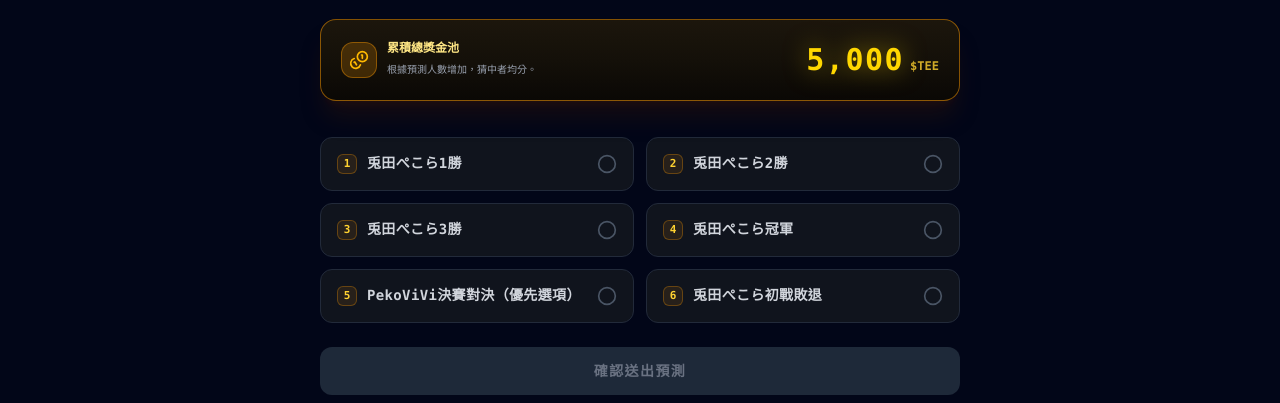
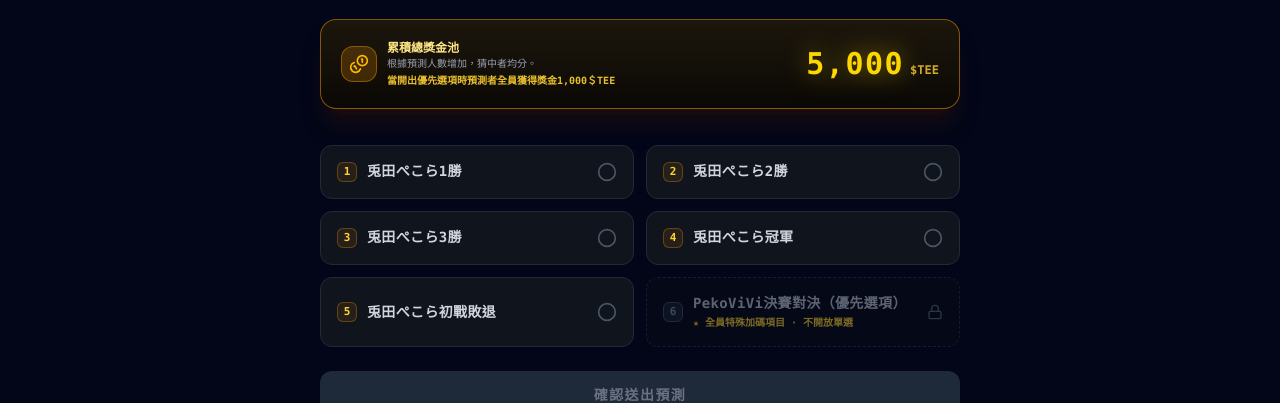
Before and after one commit to Teeteestock-labs/teeteestock-web, a Next.js app: page /events in a window 1280 px wide. Shown: the part 254-657 px from the top of the page. Built offline with nearby package versions, Linux system fonts and the light colour scheme; no server answers; the database is empty.

Commit message:
feat(events): swap options 5 and 6, disable PekoViVi priority choice, reward 1000 TEE to all participants on trigger

```diff
--- a/src/app/api/events/prediction/route.ts
+++ b/src/app/api/events/prediction/route.ts
@@ -46,7 +46,8 @@ export async function GET(request: Request) {
     const lockStatus = isEventPredictionLocked(isManualLocked, allowTestUnlock);
     const isSettled = specialEvent?.isSettled || false;
     const winningChoice = specialEvent?.winningChoice || null;
-    const hasWon = isSettled && prediction ? prediction.choice === winningChoice : null;
+    const isSpecialPriorityWinner = isSettled && targetEventId === YUBI_SUMO_EVENT_ID && winningChoice === 'PekoViVi決賽對決（優先選項）' && Boolean(prediction);
+    const hasWon = isSettled && prediction ? (isSpecialPriorityWinner || prediction.choice === winningChoice) : null;
     const isArchived = specialEvent ? Boolean(specialEvent.isArchived) : false;
 
     // 計算總參與人數與動態獎金池
@@ -136,6 +137,12 @@ export async function POST(request: Request) {
         { status: 400 }
       );
     }
+    if (targetEventId === YUBI_SUMO_EVENT_ID && normalizedChoice === 'PekoViVi決賽對決（優先選項）') {
+      return NextResponse.json(
+        { error: '【PekoViVi決賽對決（優先選項）】為全員特殊加碼條件，無法單獨選取預測。' },
+        { status: 400 }
+      );
+    }
 
     // 取得使用者身分：未登入者禁止提交預測，避免覆蓋 default_player
     const authUser = await getAuthenticatedUser(request);
--- a/src/app/events/page.tsx
+++ b/src/app/events/page.tsx
@@ -375,8 +375,11 @@ export default function EventsPage() {
                     <span className="text-xs text-amber-200 font-bold block">
                       累積總獎金池
                     </span>
-                    <span className="text-[10px] text-gray-400 font-mono">
+                    <span className="text-[10px] text-gray-400 font-mono block">
                       根據預測人數增加，猜中者均分。
+                    </span>
+                    <span className="text-[10px] text-amber-300/90 font-mono block mt-0.5 font-bold">
+                      當開出優先選項時預測者全員獲得獎金1,000＄TEE
                     </span>
                   </div>
                 </div>
@@ -433,20 +436,23 @@ export default function EventsPage() {
               {choices.map((choiceName, idx) => {
                 const isSelected = (selectedChoice ?? confirmedChoice) === choiceName;
                 const isWinner = isSettled && winningChoice === choiceName;
+                const isSpecialPriority = choiceName === 'PekoViVi決賽對決（優先選項）';
 
                 return (
                   <button
                     key={choiceName}
                     type="button"
-                    disabled={isLocked || isSettled}
+                    disabled={isLocked || isSettled || isSpecialPriority}
                     onClick={() => {
-                      if (!isLocked && !isSettled) {
+                      if (!isLocked && !isSettled && !isSpecialPriority) {
                         setSelectedChoice(choiceName);
                       }
                     }}
                     className={`w-full p-4 rounded-xl border text-left transition-all duration-200 flex items-center justify-between gap-3 select-none ${
                       isWinner
                         ? "bg-amber-950/40 border-amber-400 shadow-[0_0_24px_rgba(245,158,11,0.35)] ring-1 ring-amber-400/80 text-white cursor-default"
+                        : isSpecialPriority
+                        ? "bg-[#0b0e14]/70 border-dashed border-gray-700/60 text-gray-500 cursor-not-allowed opacity-60"
                         : isSettled
                         ? isSelected
                           ? "bg-[#142320]/80 border-[#00FFA3]/60 text-white cursor-default opacity-95 shadow-[0_0_12px_rgba(0,255,163,0.15)]"
@@ -461,12 +467,25 @@ export default function EventsPage() {
                     }`}
                   >
                     <div className="flex items-center gap-2.5 text-left min-w-0 flex-1">
-                      <span className="w-5 h-5 rounded-md bg-amber-500/10 border border-amber-500/30 text-amber-300 text-[11px] font-mono font-bold flex items-center justify-center shrink-0">
+                      <span className={`w-5 h-5 rounded-md font-mono text-[11px] font-bold flex items-center justify-center shrink-0 ${
+                        isSpecialPriority
+                          ? "bg-gray-800/60 border border-gray-700 text-gray-500"
+                          : "bg-amber-500/10 border border-amber-500/30 text-amber-300"
+                      }`}>
                         {idx + 1}
                       </span>
-                      <span className="text-xs sm:text-sm font-black tracking-wide leading-snug break-words">
-                        {choiceName}
-                      </span>
+                      <div className="flex flex-col min-w-0">
+                        <span className={`text-xs sm:text-sm font-black tracking-wide leading-snug break-words ${
+                          isSpecialPriority ? "text-gray-400" : ""
+                        }`}>
+                          {choiceName}
+                        </span>
+                        {isSpecialPriority && (
+                          <span className="text-[10px] text-amber-300/80 font-mono mt-0.5 font-bold">
+                            ★ 全員特殊加碼項目 · 不開放單選
+                          </span>
+                        )}
+                      </div>
                       {isWinner && (
                         <span className="px-1.5 py-0.5 rounded text-[10px] font-black bg-gradient-to-r from-amber-400 to-yellow-300 text-slate-950 shrink-0">
                           🏆 優勝
@@ -477,6 +496,8 @@ export default function EventsPage() {
                     <div className="shrink-0">
                       {isWinner ? (
                         <Trophy className="w-5 h-5 text-amber-400" />
+                      ) : isSpecialPriority ? (
+                        <Lock className="w-4 h-4 text-gray-600" />
                       ) : isSelected ? (
                         <CheckCircle2 className="w-5 h-5 text-[#00FFA3]" />
                       ) : (
@@ -501,14 +522,20 @@ export default function EventsPage() {
                 <span>預測選項準備中 · 敬請期待名單發布</span>
               </button>
             ) : isSettled ? (
-              hasWon ? (
+              hasWon || (winningChoice === 'PekoViVi決賽對決（優先選項）' && confirmedChoice) ? (
                 <div className="w-full p-4 rounded-xl bg-gradient-to-b from-[#142320] to-[#0d1715] border border-[#00FFA3]/70 text-center space-y-1">
                   <div className="text-sm font-black text-[#00FFA3] flex items-center justify-center gap-1.5">
                     <Sparkles className="w-4 h-4 text-amber-300" />
-                    <span>🎉 恭喜預測正確！已瓜分發放獎金！</span>
+                    <span>
+                      {winningChoice === 'PekoViVi決賽對決（優先選項）'
+                        ? '🎉 恭喜！開出優先選項【PekoViVi決賽對決】全員獲獎！'
+                        : '🎉 恭喜預測正確！已瓜分發放獎金！'}
+                    </span>
                   </div>
                   <p className="text-xs text-emerald-200/90 font-mono">
-                    你預測的【{confirmedChoice}】榮獲本屆大賽冠軍！
+                    {winningChoice === 'PekoViVi決賽對決（優先選項）'
+                      ? '大會開出優先選項，所有參與預測者全員獲得 1,000 $TEE 獎金！已發放至您的帳戶！'
+                      : `你預測的【${confirmedChoice}】榮獲本屆大賽冠軍！`}
                   </p>
                 </div>
               ) : confirmedChoice ? (
--- a/src/app/quantum-nexus-77/events/AdminEventsClient.tsx
+++ b/src/app/quantum-nexus-77/events/AdminEventsClient.tsx
@@ -163,16 +163,19 @@ export function AdminEventCard({ initialData }: AdminEventCardProps) {
     }
   };
 
+  const isSpecialPriority = data.id === 'yubi_sumo_tournament' && selectedChampion === 'PekoViVi決賽對決（優先選項）';
   const selectedStat = data.options.find((o) => o.name === selectedChampion);
-  const estimatedWinners = selectedStat ? selectedStat.count : 0;
+  const estimatedWinners = isSpecialPriority
+    ? data.totalPredictions
+    : (selectedStat ? selectedStat.count : 0);
   const isDynamic = Boolean(data.isDynamicPool);
   const currentTotalPool = isDynamic ? (data.totalPool || 5000) : (data.prize * data.totalPredictions);
-  const estimatedPrizePerWinner = isDynamic
+  const estimatedPrizePerWinner = isSpecialPriority
+    ? 1000
+    : isDynamic
     ? (estimatedWinners > 0 ? Math.floor((currentTotalPool / estimatedWinners) / 10) * 10 : 0)
     : data.prize;
-  const estimatedPayout = isDynamic
-    ? (estimatedWinners * estimatedPrizePerWinner)
-    : (estimatedWinners * data.prize);
+  const estimatedPayout = estimatedWinners * estimatedPrizePerWinner;
 
   return (
     <div className="space-y-6 font-mono">
@@ -513,7 +516,10 @@ export function AdminEventCard({ initialData }: AdminEventCardProps) {
                 {data.options.map((option, idx) => {
                   const isWinner = isSettled && data.winningChoice === option.name;
                   const isSelected = selectedChampion === option.name;
-                  const optPrizePerUser = isDynamic
+                  const isSpecialOption = data.id === 'yubi_sumo_tournament' && option.name === 'PekoViVi決賽對決（優先選項）';
+                  const optPrizePerUser = isSpecialOption
+                    ? 1000
+                    : isDynamic
                     ? (option.count > 0 ? Math.floor((currentTotalPool / option.count) / 10) * 10 : currentTotalPool)
                     : data.prize;
 
@@ -543,6 +549,11 @@ export function AdminEventCard({ initialData }: AdminEventCardProps) {
                           <span className="font-black text-sm sm:text-base text-white">
                             {option.name}
                           </span>
+                          {isSpecialOption && (
+                            <span className="px-1.5 py-0.5 rounded text-[10px] font-bold bg-amber-500/20 text-amber-300 border border-amber-500/40">
+                              ★ 優先選項（全員1,000 $TEE）
+                            </span>
+                          )}
                           {isWinner && (
                             <span className="px-2 py-0.5 rounded text-[10px] font-black bg-amber-400 text-slate-950 flex items-center gap-1">
                               🏆 優勝結果
@@ -584,9 +595,11 @@ export function AdminEventCard({ initialData }: AdminEventCardProps) {
 
                       {/* 發放獎金試算 */}
                       <div className="mt-3 pt-3 border-t border-gray-800/60 flex items-center justify-between text-[11px] text-gray-400 font-mono">
-                        <span>{isDynamic ? "若中每人均分：" : "若獲勝總發放："}</span>
+                        <span>{isSpecialOption ? "若開出全員每人獲得：" : isDynamic ? "若中每人均分：" : "若獲勝總發放："}</span>
                         <span className="text-amber-300 font-bold">
-                          {isDynamic
+                          {isSpecialOption
+                            ? "1,000 $TEE"
+                            : isDynamic
                             ? `${optPrizePerUser.toLocaleString()} $TEE`
                             : `${(option.count * data.prize).toLocaleString()} $TEE`}
                         </span>
@@ -708,8 +721,8 @@ export function AdminEventCard({ initialData }: AdminEventCardProps) {
                 <span className="text-sm font-black text-amber-400">【{selectedChampion}】</span>
               </div>
               <div className="flex justify-between items-center py-1 border-b border-gray-800/80">
-                <span className="text-gray-400">猜中獲獎人數：</span>
-                <span className="text-sm font-black text-white">{estimatedWinners} 人</span>
+                <span className="text-gray-400">{isSpecialPriority ? "獲獎人數（全員）：" : "猜中獲獎人數："}</span>
+                <span className="text-sm font-black text-white">{estimatedWinners} 人 {isSpecialPriority && "（全體參加者）"}</span>
               </div>
               {isDynamic && (
                 <div className="flex justify-between items-center py-1 border-b border-gray-800/80">
@@ -732,7 +745,9 @@ export function AdminEventCard({ initialData }: AdminEventCardProps) {
             <div className="p-3 rounded-lg bg-red-950/30 border border-red-500/30 text-[11px] text-red-300 flex items-start gap-2">
               <AlertTriangle className="w-4 h-4 text-red-400 shrink-0 mt-0.5" />
               <span>
-                注意：點擊「確定公佈並發放」後，系統將立即在前台公佈優勝結果，並自動為猜中者餘額加值，且不可重複執行或取消。
+                {isSpecialPriority
+                  ? `注意：您選取了【優先選項】，系統將直接為全體預測參與者（共 ${estimatedWinners} 人）每人發放 1,000 $TEE（總支出 ${estimatedPayout.toLocaleString()} $TEE），且不可重複執行或取消。`
+                  : "注意：點擊「確定公佈並發放」後，系統將立即在前台公佈優勝結果，並自動為猜中者餘額加值，且不可重複執行或取消。"}
               </span>
             </div>
 
--- a/src/utils/eventDeadline.ts
+++ b/src/utils/eventDeadline.ts
@@ -23,14 +23,16 @@ export const JUMP_KING_CHOICES = [
   '成功通關',
 ] as const;
 
-// ゆび相撲大会 賽事預測選項
+export const YUBI_SUMO_PRIORITY_CHOICE = 'PekoViVi決賽對決（優先選項）';
+
+// ゆび相撲大会 賽事預測選項（選項 5、6 對調，第 6 項為特殊優先選項）
 export const YUBI_SUMO_CHOICES: readonly string[] = [
   '兎田ぺこら1勝',
   '兎田ぺこら2勝',
   '兎田ぺこら3勝',
   '兎田ぺこら冠軍',
+  '兎田ぺこら初戰敗退',
   'PekoViVi決賽對決（優先選項）',
-  '兎田ぺこら初戰敗退',
 ];
 
 export type SchoolChoice = typeof VALID_SCHOOL_CHOICES[number];
```
Also changed, not shown: src/app/quantum-nexus-77/events/actions.ts (+15 -3 lines).
